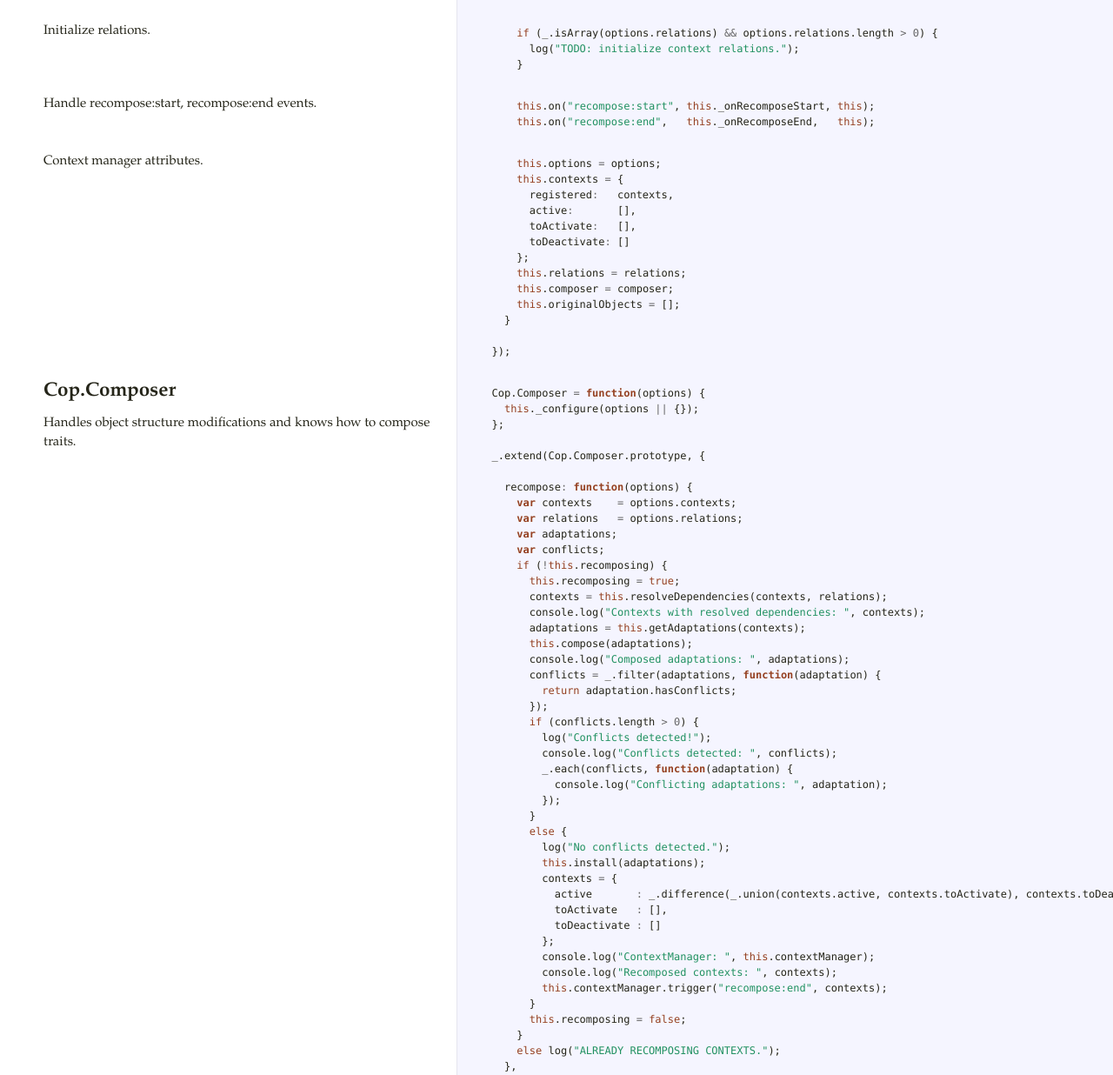
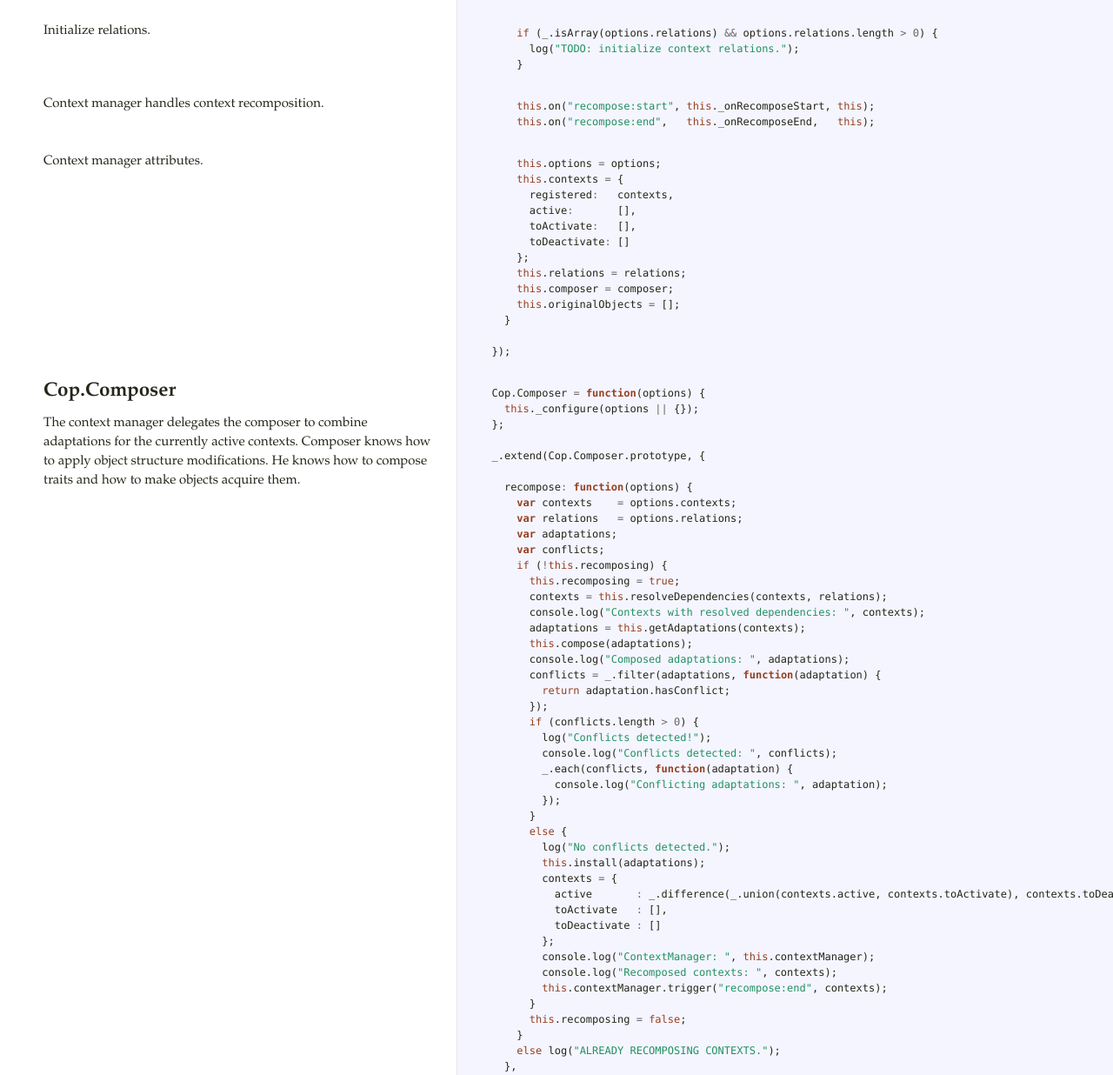
Before and after one commit to colmarius/cop, a website: page docs/cop.html in a window 1280 px wide. Shown: the part 3136-4372 px from the top of the page at 87% size. Drawn offline with Linux system fonts and the light colour scheme.

Commit message:
improved logging messages
git-svn-id: https://adapt-lab.dico.unimi.it/svn/cop/trunk@172 4e596854-7c54-45ca-8723-55143d051b2a

```diff
--- a/docs/cop.html
+++ b/docs/cop.html
@@ -143,7 +143,7 @@ be attached to this. Exported for both CommonJS and the browser.</p>
         <span class="p">}</span>
       <span class="p">});</span></pre></div>             </td>           </tr>                               <tr id="section-12">             <td class="docs">               <div class="pilwrap">                 <a class="pilcrow" href="#section-12">&#182;</a>               </div>               <p>Initialize relations.</p>             </td>             <td class="code">               <div class="highlight"><pre>      <span class="k">if</span> <span class="p">(</span><span class="nx">_</span><span class="p">.</span><span class="nx">isArray</span><span class="p">(</span><span class="nx">options</span><span class="p">.</span><span class="nx">relations</span><span class="p">)</span> <span class="o">&amp;&amp;</span> <span class="nx">options</span><span class="p">.</span><span class="nx">relations</span><span class="p">.</span><span class="nx">length</span> <span class="o">&gt;</span> <span class="mi">0</span><span class="p">)</span> <span class="p">{</span>
         <span class="nx">log</span><span class="p">(</span><span class="s2">&quot;TODO: initialize context relations.&quot;</span><span class="p">);</span>
-      <span class="p">}</span></pre></div>             </td>           </tr>                               <tr id="section-13">             <td class="docs">               <div class="pilwrap">                 <a class="pilcrow" href="#section-13">&#182;</a>               </div>               <p>Handle recompose:start, recompose:end events.</p>             </td>             <td class="code">               <div class="highlight"><pre>      <span class="k">this</span><span class="p">.</span><span class="nx">on</span><span class="p">(</span><span class="s2">&quot;recompose:start&quot;</span><span class="p">,</span> <span class="k">this</span><span class="p">.</span><span class="nx">_onRecomposeStart</span><span class="p">,</span> <span class="k">this</span><span class="p">);</span>
+      <span class="p">}</span></pre></div>             </td>           </tr>                               <tr id="section-13">             <td class="docs">               <div class="pilwrap">                 <a class="pilcrow" href="#section-13">&#182;</a>               </div>               <p>Context manager handles context recomposition.</p>             </td>             <td class="code">               <div class="highlight"><pre>      <span class="k">this</span><span class="p">.</span><span class="nx">on</span><span class="p">(</span><span class="s2">&quot;recompose:start&quot;</span><span class="p">,</span> <span class="k">this</span><span class="p">.</span><span class="nx">_onRecomposeStart</span><span class="p">,</span> <span class="k">this</span><span class="p">);</span>
       <span class="k">this</span><span class="p">.</span><span class="nx">on</span><span class="p">(</span><span class="s2">&quot;recompose:end&quot;</span><span class="p">,</span>   <span class="k">this</span><span class="p">.</span><span class="nx">_onRecomposeEnd</span><span class="p">,</span>   <span class="k">this</span><span class="p">);</span></pre></div>             </td>           </tr>                               <tr id="section-14">             <td class="docs">               <div class="pilwrap">                 <a class="pilcrow" href="#section-14">&#182;</a>               </div>               <p>Context manager attributes.</p>             </td>             <td class="code">               <div class="highlight"><pre>      <span class="k">this</span><span class="p">.</span><span class="nx">options</span> <span class="o">=</span> <span class="nx">options</span><span class="p">;</span>
       <span class="k">this</span><span class="p">.</span><span class="nx">contexts</span> <span class="o">=</span> <span class="p">{</span>
         <span class="nx">registered</span><span class="o">:</span>   <span class="nx">contexts</span><span class="p">,</span>
@@ -158,7 +158,10 @@ be attached to this. Exported for both CommonJS and the browser.</p>
 
   <span class="p">});</span></pre></div>             </td>           </tr>                               <tr id="section-15">             <td class="docs">               <div class="pilwrap">                 <a class="pilcrow" href="#section-15">&#182;</a>               </div>               <h2>Cop.Composer</h2>
 
-<p>Handles object structure modifications and knows how to compose traits.</p>             </td>             <td class="code">               <div class="highlight"><pre>  <span class="nx">Cop</span><span class="p">.</span><span class="nx">Composer</span> <span class="o">=</span> <span class="kd">function</span><span class="p">(</span><span class="nx">options</span><span class="p">)</span> <span class="p">{</span>
+<p>The context manager delegates the composer to combine adaptations
+for the currently active contexts.
+Composer knows how to apply object structure modifications.
+He knows how to compose traits and how to make objects acquire them.</p>             </td>             <td class="code">               <div class="highlight"><pre>  <span class="nx">Cop</span><span class="p">.</span><span class="nx">Composer</span> <span class="o">=</span> <span class="kd">function</span><span class="p">(</span><span class="nx">options</span><span class="p">)</span> <span class="p">{</span>
     <span class="k">this</span><span class="p">.</span><span class="nx">_configure</span><span class="p">(</span><span class="nx">options</span> <span class="o">||</span> <span class="p">{});</span>
   <span class="p">};</span>
 
@@ -177,7 +180,7 @@ be attached to this. Exported for both CommonJS and the browser.</p>
         <span class="k">this</span><span class="p">.</span><span class="nx">compose</span><span class="p">(</span><span class="nx">adaptations</span><span class="p">);</span>
         <span class="nx">console</span><span class="p">.</span><span class="nx">log</span><span class="p">(</span><span class="s2">&quot;Composed adaptations: &quot;</span><span class="p">,</span> <span class="nx">adaptations</span><span class="p">);</span>
         <span class="nx">conflicts</span> <span class="o">=</span> <span class="nx">_</span><span class="p">.</span><span class="nx">filter</span><span class="p">(</span><span class="nx">adaptations</span><span class="p">,</span> <span class="kd">function</span><span class="p">(</span><span class="nx">adaptation</span><span class="p">)</span> <span class="p">{</span>
-          <span class="k">return</span> <span class="nx">adaptation</span><span class="p">.</span><span class="nx">hasConflicts</span><span class="p">;</span>
+          <span class="k">return</span> <span class="nx">adaptation</span><span class="p">.</span><span class="nx">hasConflict</span><span class="p">;</span>
         <span class="p">});</span>
         <span class="k">if</span> <span class="p">(</span><span class="nx">conflicts</span><span class="p">.</span><span class="nx">length</span> <span class="o">&gt;</span> <span class="mi">0</span><span class="p">)</span> <span class="p">{</span>
           <span class="nx">log</span><span class="p">(</span><span class="s2">&quot;Conflicts detected!&quot;</span><span class="p">);</span>
@@ -272,7 +275,7 @@ be attached to this. Exported for both CommonJS and the browser.</p>
           <span class="nx">Trait</span><span class="p">.</span><span class="nx">create</span><span class="p">({},</span> <span class="nx">adaptation</span><span class="p">.</span><span class="nx">composedTrait</span><span class="p">);</span>
         <span class="p">}</span>
         <span class="k">catch</span> <span class="p">(</span><span class="nx">err</span><span class="p">)</span> <span class="p">{</span>
-          <span class="nx">adaptation</span><span class="p">.</span><span class="nx">hasConflicts</span> <span class="o">=</span> <span class="kc">true</span><span class="p">;</span>
+          <span class="nx">adaptation</span><span class="p">.</span><span class="nx">hasConflict</span>  <span class="o">=</span> <span class="kc">true</span><span class="p">;</span>
           <span class="nx">adaptation</span><span class="p">.</span><span class="nx">errorMessage</span> <span class="o">=</span> <span class="nx">err</span><span class="p">.</span><span class="nx">message</span><span class="p">;</span>
         <span class="p">}</span>
       <span class="p">}</span>
@@ -281,7 +284,7 @@ be attached to this. Exported for both CommonJS and the browser.</p>
         <span class="nx">adaptation</span><span class="p">.</span><span class="nx">composedTrait</span> <span class="o">=</span> <span class="nx">Trait</span><span class="p">.</span><span class="nx">compose</span><span class="p">.</span><span class="nx">apply</span><span class="p">(</span><span class="kc">null</span><span class="p">,</span> <span class="nx">adaptation</span><span class="p">.</span><span class="nx">traits</span><span class="p">);</span>
         <span class="nx">checkConflicts</span><span class="p">(</span><span class="nx">adaptation</span><span class="p">);</span>
         <span class="k">if</span> <span class="p">(</span><span class="nx">adaptation</span><span class="p">.</span><span class="nx">hasConflicts</span><span class="p">)</span>
-          <span class="nx">log</span><span class="p">(</span><span class="s2">&quot;Composed trait has conflicts: &quot;</span> <span class="o">+</span> <span class="nx">adaptation</span><span class="p">.</span><span class="nx">errorMessage</span><span class="p">);</span>
+          <span class="nx">log</span><span class="p">(</span><span class="s2">&quot;Detected conflict on composed trait: &quot;</span> <span class="o">+</span> <span class="nx">adaptation</span><span class="p">.</span><span class="nx">errorMessage</span><span class="p">);</span>
         <span class="k">else</span>
           <span class="nx">adaptation</span><span class="p">.</span><span class="nx">composedObject</span> <span class="o">=</span> <span class="nb">Object</span><span class="p">.</span><span class="nx">create</span><span class="p">(</span><span class="nx">adaptation</span><span class="p">.</span><span class="nx">originalObject</span><span class="p">,</span> <span class="nx">adaptation</span><span class="p">.</span><span class="nx">composedTrait</span><span class="p">);</span>
       <span class="p">});</span>
```
Also changed, not shown: cop.js (+8 -5 lines).
